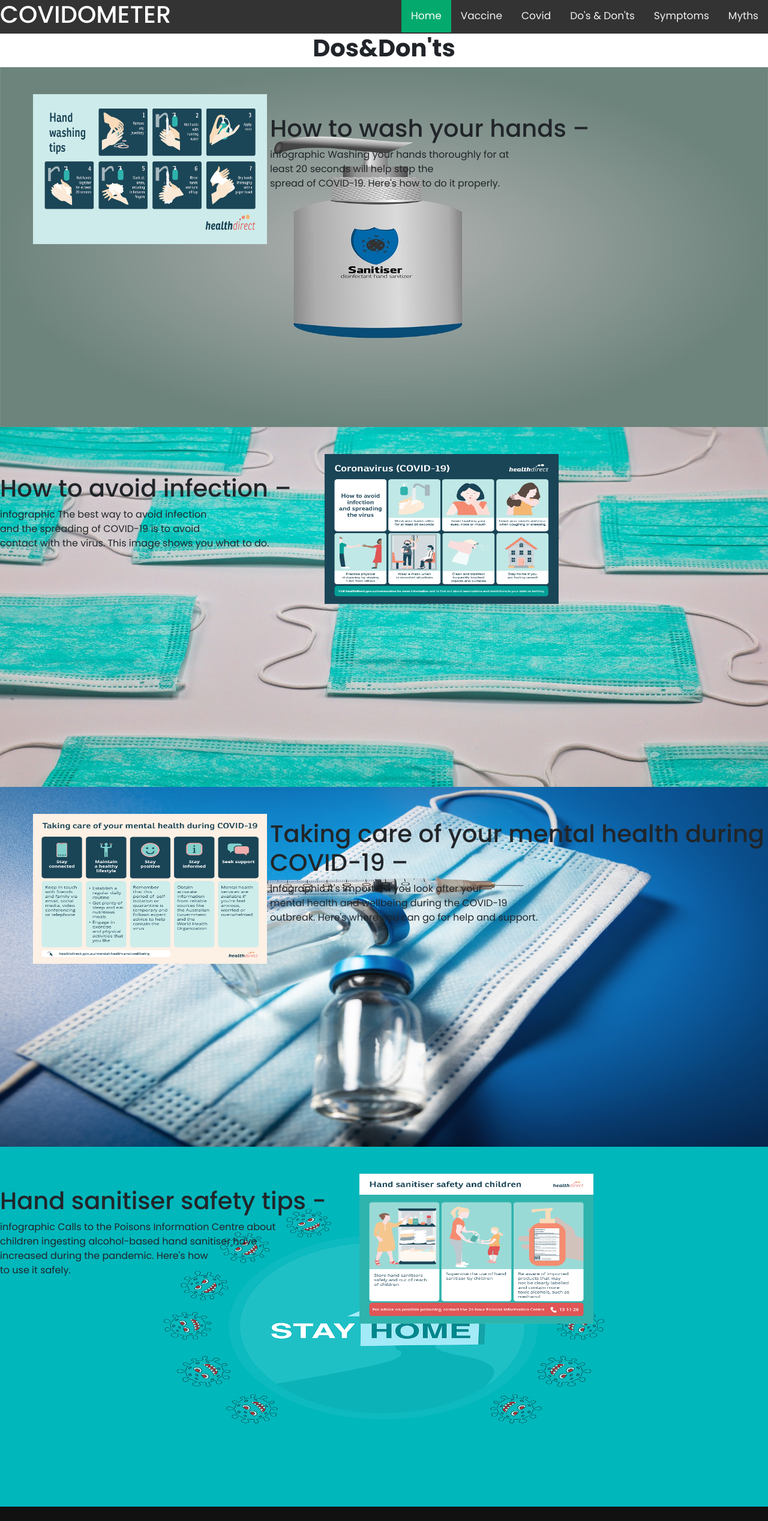
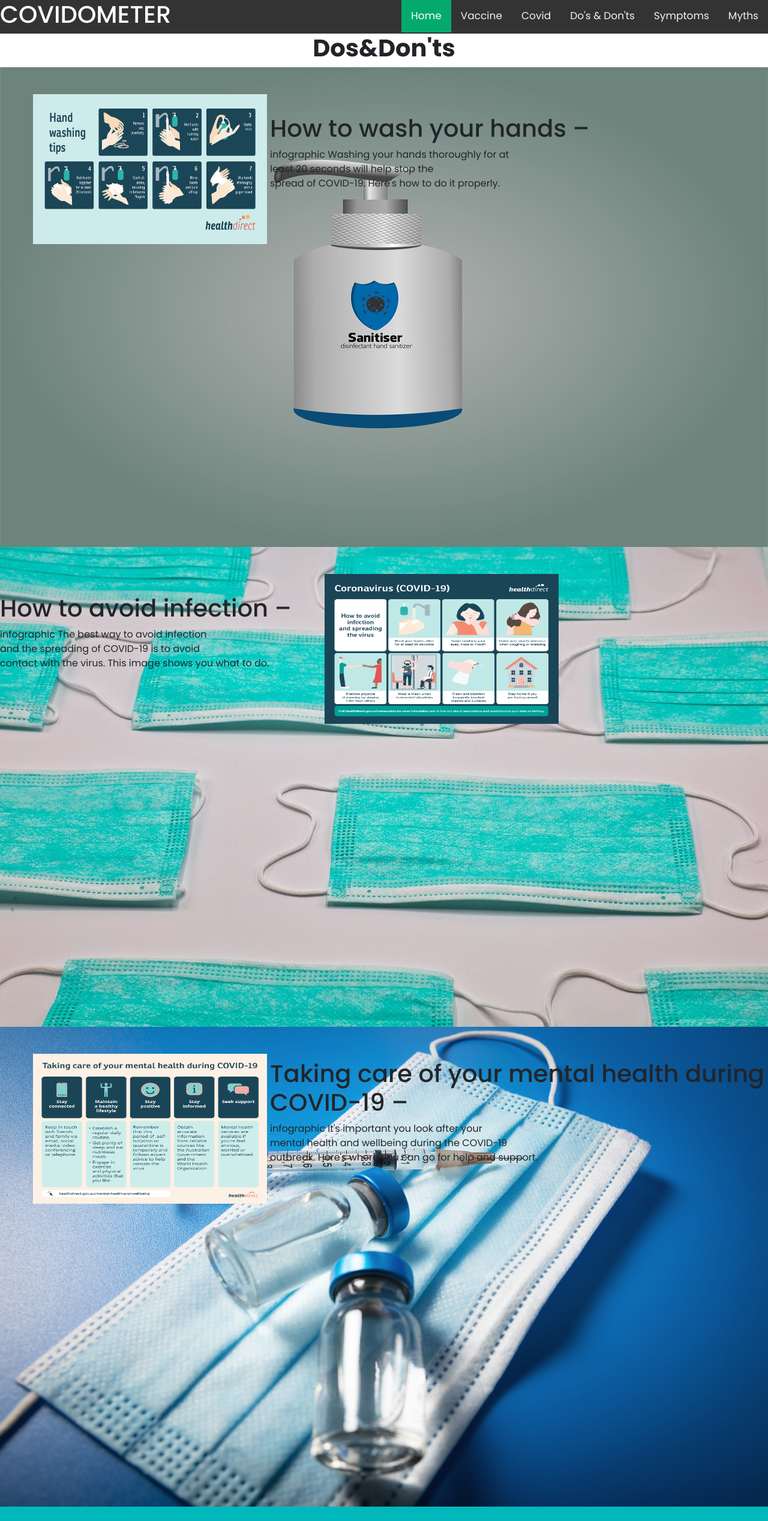
Before and after one commit to Daud8090/covidometer, a React (Create React App) app: page /covidometer/Dos in a window 1280 px wide. Shown: the top 2536 px of the page at 60% size. Built offline with nearby package versions, Linux system fonts and the light colour scheme.

Commit message:
6.1th commit

```diff
--- a/src/components/body/Body.css
+++ b/src/components/body/Body.css
@@ -4,28 +4,28 @@
 }
 .fixedbg1 {
     width: 100%;
-    height: 100%;
+    height: 100vh;
     background-image: url("../../utility/1.webp");
     background-size: 100% 100%;
   background-attachment: fixed;
 }
 .fixedbg2 {
     width: 100%;
-    height: 100%;
+    height: 100vh;
     background-image: url("../../utility/2.webp");
     background-size: 100% 100%;
   background-attachment: fixed;
 }
 .fixedbg3 {
     width: 100%;
-    height: 100%;
+    height: 100vh;
     background-image: url("../../utility/3.webp");
     background-size: 100% 100%;
   background-attachment: fixed;
 }
 .fixedbg4 {
     width: 100%;
-    height: 100%;
+    height: 100vh;
     background-image: url("../../utility/4.webp");
     background-size: 100% 100%;
   background-attachment: fixed;
--- a/src/components/dos/Dos.css
+++ b/src/components/dos/Dos.css
@@ -12,28 +12,28 @@
 }
 .dofixbg {
     width: 100%;
-    height: 600px;
+    height: 100vh;
     background-image: url("../../utility/background/do2.png");
     background-size: 100% 100%;
   background-attachment: fixed;
 }
 .dofixbg3 {
     width: 100%;
-    height: 600px;
+    height: 100vh;
     background-image: url("../../utility/background/do1.jpg");
     background-size: 100% 100%;
   background-attachment: fixed;
 }
 .dofixbg2 {
     width: 100%;
-    height: 600px;
+    height: 100vh;
     background-image: url("../../utility/background/covid2.jpg");
     background-size: 100% 100%;
   background-attachment: fixed;
 }
 .dofixbg1 {
     width: 100%;
-    height: 600px;
+    height: 100vh;
     background-image: url("../../utility/background/do3.jpg");
     background-size: 100% 100%;
   background-attachment: fixed;
--- a/src/components/images/Images.css
+++ b/src/components/images/Images.css
@@ -5,7 +5,7 @@ img {
   }
   .fixed-bg {
       width: 100%;
-      height: 600px;
+      height: 100vh;
       background-image: url("../../utility/1.webp");
       background-size: 100% 100%;
     background-attachment: fixed;
```
